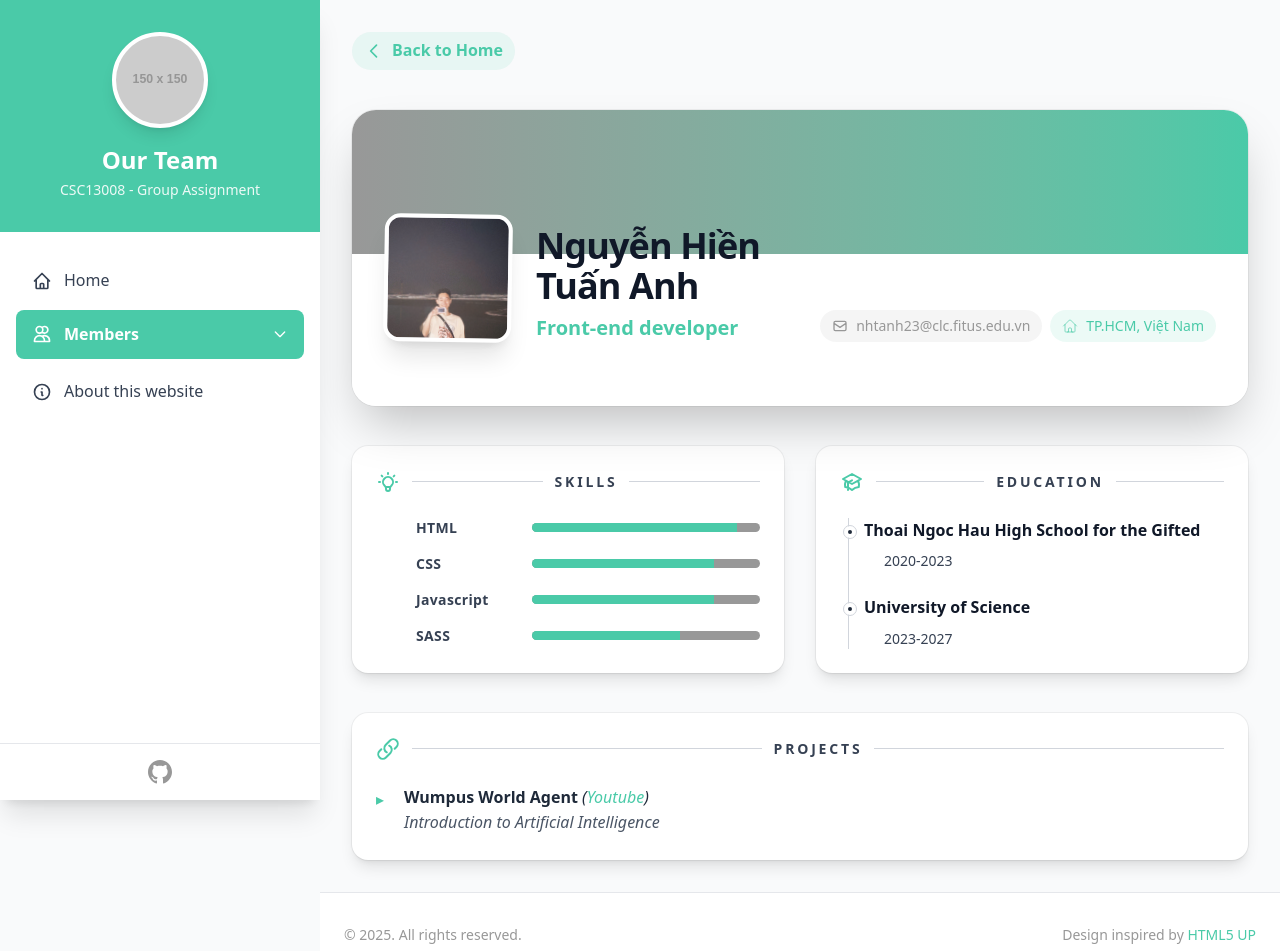
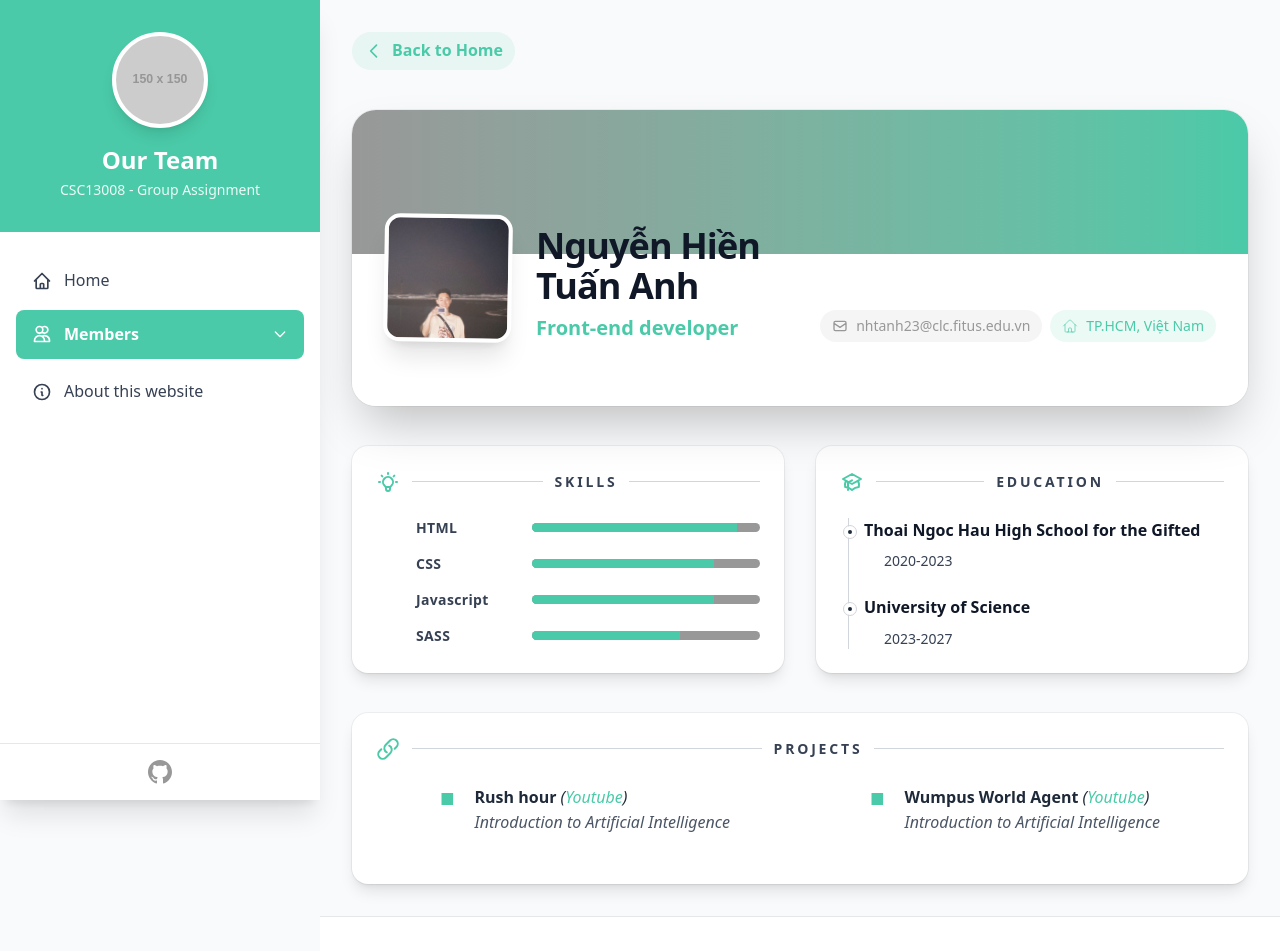
Before and after one commit to xing215/CSC13008-GA01, a React (Vite) app: page /member/2 in a window 1280 px wide. Shown: the top 951 px of the page. Built offline with nearby package versions, Linux system fonts and the light colour scheme.

Commit message:
feat: Update Project section

```diff
--- a/src/pages/Member2.tsx
+++ b/src/pages/Member2.tsx
@@ -216,9 +216,40 @@ const Member2 = () => {
                     </div>
 
                     <ul className="space-y-3">
+                        <div className="flex items-center justify-around gap-3 mb-6">
+                            {/* Project 1 */}
+                            <li className="flex items-start ">
+                                <span className="text-primary mr-5 translate-y-0.5">
+                                    ■
+                                </span>
+                                <span className="text-gray-800">
+                                    <strong>Rush hour</strong>{" "}
+                                    <em>
+                                        (
+                                        <a
+                                            className="underline decoration-primary/30 underline-offset-4 hover:decoration-primary"
+                                            href="https://www.youtube.com/watch?v=tkDKq8XN4TI&t=16s"
+                                            target="_blank"
+                                            rel="noreferrer"
+                                        >
+                                            Youtube
+                                        </a>
+                                        )
+                                    </em>
+                                    <br />
+                                    <span className="text-gray-600">
+                                        <em>
+                                            Introduction to Artificial
+                                            Intelligence
+                                        </em>
+                                    </span>
+                                </span>
+                            </li>
+
+                            {/* Project 2 */}
                             <li className="flex items-start">
                                 <span className="text-primary mr-5 translate-y-0.5">
-                                ▸
+                                    ■
                                 </span>
                                 <span className="text-gray-800">
                                     <strong>Wumpus World Agent</strong>{" "}
@@ -237,11 +268,13 @@ const Member2 = () => {
                                     <br />
                                     <span className="text-gray-600">
                                         <em>
-                                        Introduction to Artificial Intelligence
+                                            Introduction to Artificial
+                                            Intelligence
                                         </em>
                                     </span>
                                 </span>
                             </li>
+                        </div>
                     </ul>
                 </div>
             </div>
```
Lines whose indentation alone changed are shown as unchanged.
